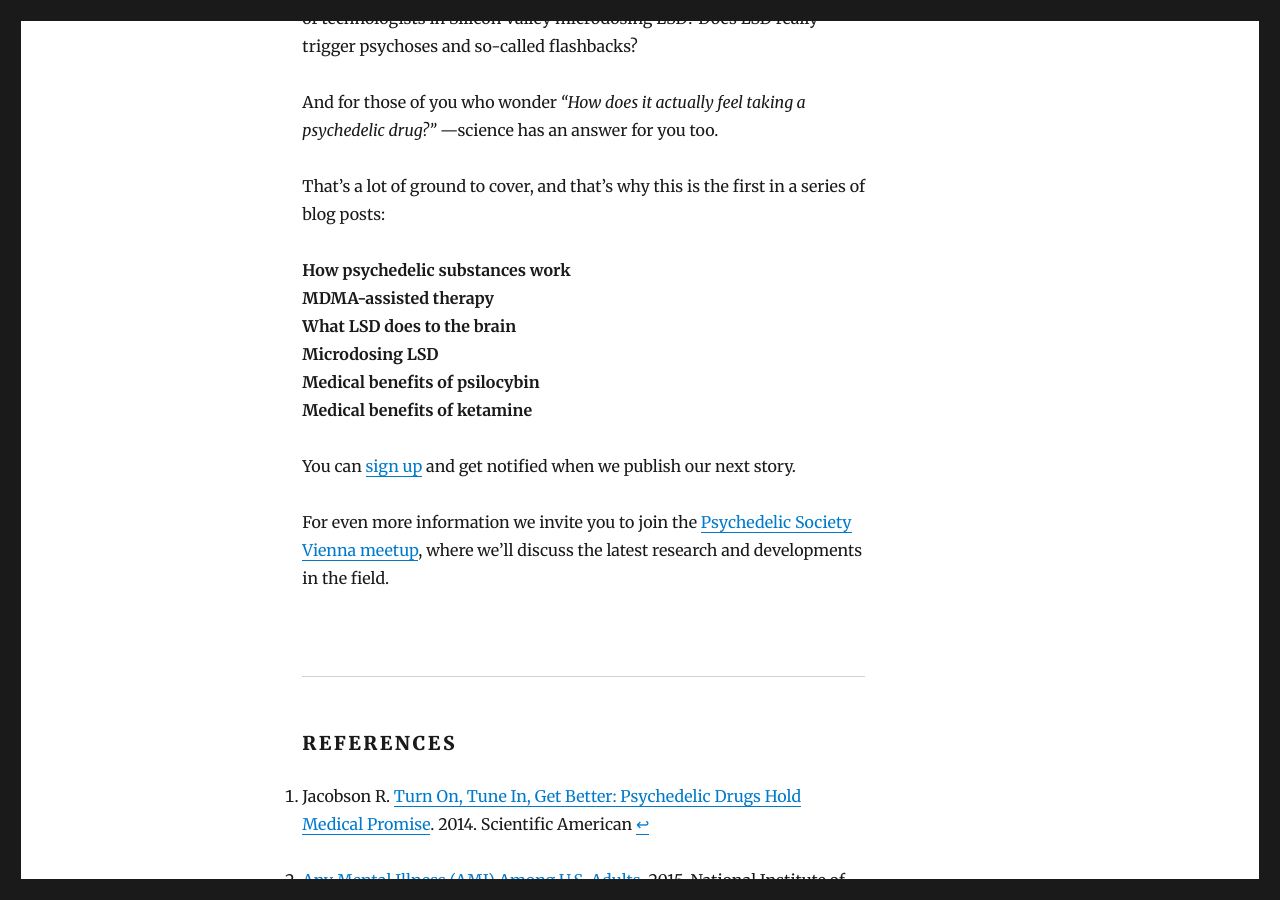
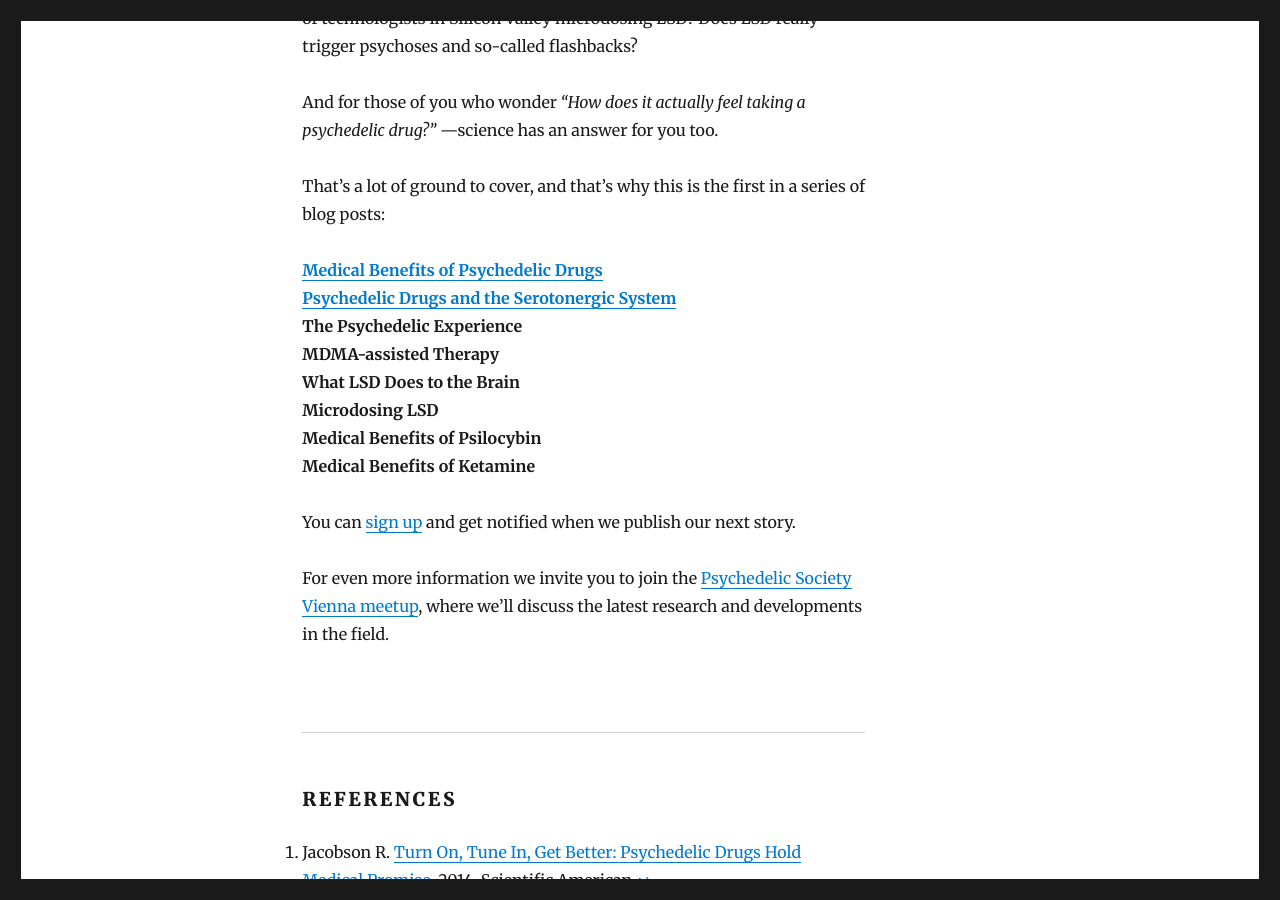
Before and after one commit to sapiensoup/sapiensoup.com, a Jekyll site: the page built from _posts/2017-05-04-medical-benefits-of-psychedelic-drugs.md, in a window 1280 px wide and 900 px high, scrolled down 8725 px. Built offline with Jekyll 4.4.1, drawn with Linux system fonts in a browser that asks for light colours; comment, search, counter and statistics services are not loaded.

Commit message:
Update series cross-links

```diff
--- a/_posts/2017-05-04-medical-benefits-of-psychedelic-drugs.md
+++ b/_posts/2017-05-04-medical-benefits-of-psychedelic-drugs.md
@@ -112,12 +112,14 @@ And for those of you who wonder _“How does it actually feel taking a psychedel
 
 That’s a lot of ground to cover, and that’s why this is the first in a series of blog posts:
 
-**How psychedelic substances work\\
-MDMA-assisted therapy\\
-What LSD does to the brain\\
+**[Medical Benefits of Psychedelic Drugs]({% post_url 2017-05-04-medical-benefits-of-psychedelic-drugs %}){:target="_blank"}\\
+[Psychedelic Drugs and the Serotonergic System]({% post_url 2017-05-31-serotonin %})\\
+The Psychedelic Experience\\
+MDMA-assisted Therapy\\
+What LSD Does to the Brain\\
 Microdosing LSD\\
-Medical benefits of psilocybin\\
-Medical benefits of ketamine**
+Medical Benefits of Psilocybin\\
+Medical Benefits of Ketamine**
 
 You can [sign up](http://eepurl.com/cBB_9D) and get notified when we publish our next story.
 
```
